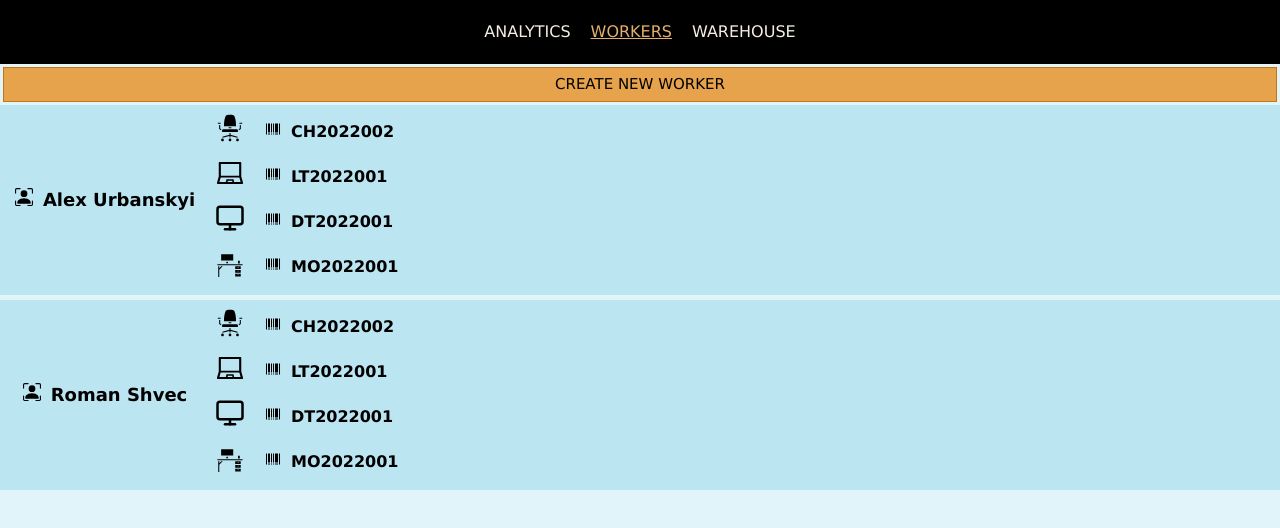
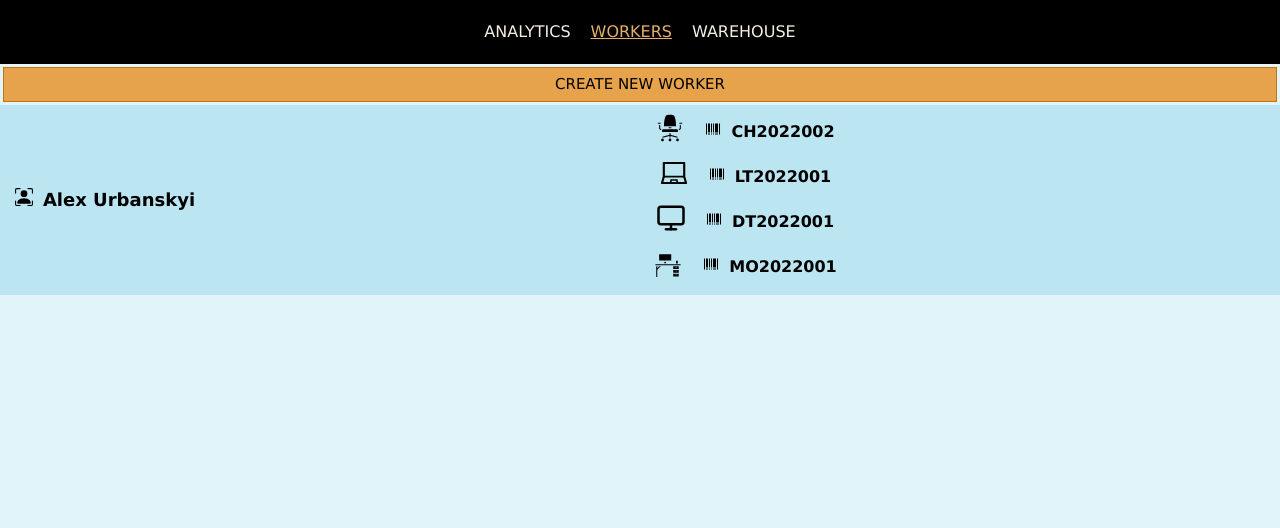
Before and after one commit to alexurbanskyi/accountingworkers, a React (Create React App) app: page /workers in a window 1280 px wide. Shown: the top 528 px of the page. Built offline with nearby package versions, Linux system fonts and the light colour scheme.

Commit message:
add worker

```diff
--- a/src/Pages/Workers/Components/AddWorkers.js
+++ /dev/null
@@ -1,59 +0,0 @@
-import React from "react";
-import { useForm } from "react-hook-form";
-
-function AddWorkers({setShow}) {
-  const {
-    register,
-    handleSubmit,
-    reset,
-    formState: { errors },
-  } = useForm();
-
-  function onSubmit(data) {
-    // const getLocalUser = localStorage.getItem("userList");
-    // let allUser = [];
-    // if (getLocalUser) {
-    //   allUser = [...JSON.parse(getLocalUser)];
-    // }
-
-    // console.log("allUser --->", allUser);
-
-    // const user = {
-    //   firstName: inputFirstRef.current.value,
-    //   lastName: inputLastRef.current.value,
-    //   idCard: inputIdRef.current.value,
-    // };
-    // allUser = [...allUser, user];
-
-    // localStorage.setItem("userList", JSON.stringify(allUser));
-    console.log("DATA --->", data);
-    reset({
-      firstName: "",
-      lastName: "",
-      idCard: "",
-    });
-    setShow(false);
-  }
-
-  return (
-    <div className="addworker-container">
-      <div className="addworker-input-holder">
-        <div className="addworker-input">
-          <input {...register("firstName", { required: true })} />
-          {errors.firstName && <p>This field is required</p>}
-        </div>
-        <div>
-          <input {...register("lastName", { required: true })} />
-          {errors.lastName && <p>This field is required</p>}
-        </div>
-        <div>
-          <input {...register("idCard", { required: true })} />
-          {errors.idCard && <p>This field is required</p>}
-        </div>
-      </div>
-      <button onClick={handleSubmit(onSubmit)}>CLOSE</button>
-    </div>
-  );
-}
-
-export default AddWorkers;
--- /dev/null
+++ b/src/Pages/Workers/Components/AddWorkers/AddWorkers.css
@@ -0,0 +1,16 @@
+.addworker-wrapper {
+  display: flex;
+  flex-direction: column;
+  align-items: center;
+  justify-content: center;
+  min-height: 100vh;
+}
+.addworker-input-wrapper{
+    margin: 10px 0px;
+}
+.error-title{
+    font-family: 'Lucida Sans', 'Lucida Sans Regular', 'Lucida Grande', 'Lucida Sans Unicode', Geneva, Verdana, sans-serif;
+    font-size: 10;
+    color: red;
+    margin-top: 5px;
+}
--- /dev/null
+++ b/src/Pages/Workers/Components/AddWorkers/AddWorkers.js
@@ -0,0 +1,85 @@
+import React from "react";
+import { useForm } from "react-hook-form";
+import Button from "../../../../Elements/Button/Button";
+import "./AddWorkers.css";
+
+function AddWorkers({ setShow }) {
+  const {
+    register,
+    handleSubmit,
+    reset,
+    formState: { errors },
+  } = useForm({
+    defaultValues: { firstName: "", lastName: "", idCard: "" },
+    mode: "onBlur",
+  });
+
+  function onSubmit(data) {
+    // const getLocalUser = localStorage.getItem("userList");
+    // let allUser = [];
+    // if (getLocalUser) {
+    //   allUser = [...JSON.parse(getLocalUser)];
+    // }
+
+    // console.log("allUser --->", allUser);
+
+    // const user = {
+    //   firstName: inputFirstRef.current.value,
+    //   lastName: inputLastRef.current.value,
+    //   idCard: inputIdRef.current.value,
+    // };
+    // allUser = [...allUser, user];
+
+    // localStorage.setItem("userList", JSON.stringify(allUser));
+    console.log("DATA --->", data);
+    reset({
+      firstName: "",
+      lastName: "",
+      idCard: "",
+    });
+    setShow(false);
+  }
+
+  return (
+    <div className="addworker-container">
+      <div className="addworker-wrapper">
+        <div className="addworker-inputs-holder">
+          <div className="addworker-input-wrapper">
+            <input
+              className="input"
+              {...register("firstName", { required: true })}
+            />
+            {errors.firstName && (
+              <p className="error-title">This field is required</p>
+            )}
+          </div>
+          <div className="addworker-input-wrapper">
+            <input {...register("lastName", { required: true })} />
+            {errors.lastName && (
+              <p className="error-title">This field is required</p>
+            )}
+          </div>
+          <div className="addworker-input-wrapper">
+            <input {...register("idCard", { required: true })} />
+            {errors.idCard && (
+              <p className="error-title">This field is required</p>
+            )}
+          </div>
+        </div>
+        <div>
+          <Button onPress={handleSubmit(onSubmit)}>Create</Button>
+          <Button
+            onPress={() => {
+              setShow(false);
+              reset();
+            }}
+          >
+            Cancel
+          </Button>
+        </div>
+      </div>
+    </div>
+  );
+}
+
+export default AddWorkers;
--- a/src/Pages/Workers/Components/ModalScreen.js
+++ /dev/null
@@ -1,5 +0,0 @@
-function ModalScreen({ show, children }) {
-    return <div className={show ? "modal" : "hiden"}>{children}</div>;
-  }
-
-  export default ModalScreen;
--- /dev/null
+++ b/src/Pages/Workers/Components/ModalScreen/ModalScreen.css
@@ -0,0 +1,12 @@
+.modal-screen{
+    position: absolute;
+    top: 0;
+    left: 0;
+    height: 100vh;
+    width: 100%;
+    background-color: antiquewhite;
+
+}
+.hiden-screen{
+    display: none;
+}
--- /dev/null
+++ b/src/Pages/Workers/Components/ModalScreen/ModalScreen.js
@@ -0,0 +1,6 @@
+import './ModalScreen.css'
+function ModalScreen({ show, children }) {
+    return <div className={show ? "modal-screen" : "hiden-screen"}>{children}</div>;
+  }
+
+  export default ModalScreen;
--- a/src/Pages/Workers/Workers.css
+++ b/src/Pages/Workers/Workers.css
@@ -8,6 +8,9 @@
   border: 1px solid rgb(194, 117, 17);
   cursor: pointer;
   text-align: center;
+}
+.worker-create-button:hover{
+  background-color: rgb(194, 117, 17);
 }
 .worker-container {
   display: flex;
@@ -31,6 +34,10 @@
 }
 .worker-items-holder {
   flex-grow: 1;
+  display: flex;
+  flex-direction: column;
+  justify-content: center;
+  align-items: center;
 }
 .worker-item {
   display: flex;
--- a/src/Pages/Workers/Workers.js
+++ b/src/Pages/Workers/Workers.js
@@ -1,7 +1,6 @@
 import React, { useRef, useState } from "react";
-import Button from "../../Elements/Header/Button/Button";
-import AddWorkers from "./Components/AddWorkers";
-import ModalScreen from "./Components/ModalScreen";
+import AddWorkers from "./Components/AddWorkers/AddWorkers";
+import ModalScreen from "./Components/ModalScreen/ModalScreen";
 import { BsPersonBoundingBox } from "react-icons/bs";
 
 import { GiOfficeChair } from "react-icons/gi";
@@ -68,67 +67,15 @@ function Workers() {
               <div className="worker-item-barcode-icon">
                 <AiOutlineBarcode />
               </div>
-              <div className="worker-item-barcode-title">MO2022001</div>
-            </div>
-          </div>
-        </div>
-      </div>
-      <div className="worker-container">
-        <div className="worker-name">
-          <div className="worker-name-icon">
-            <BsPersonBoundingBox />
-          </div>
-          <div className="worker-name-title">Roman Shvec</div>
-        </div>
-        <div className="worker-items-holder">
-          <div className="worker-item">
-            <div className="worker-item-icon">
-              <GiOfficeChair />
-            </div>
-            <div className="worker-item-barcode">
-              <div className="worker-item-barcode-icon">
-                <AiOutlineBarcode />
+              <div className="worker-item-barcode-title">
+                <div>MO2022001</div>
               </div>
-              <div className="worker-item-barcode-title">CH2022002</div>
-            </div>
-          </div>
-          <div className="worker-item">
-            <div className="worker-item-icon">
-              <AiOutlineLaptop />
-            </div>
-            <div className="worker-item-barcode">
-              <div className="worker-item-barcode-icon">
-                <AiOutlineBarcode />
-              </div>
-              <div className="worker-item-barcode-title">LT2022001</div>
-            </div>
-          </div>
-          <div className="worker-item">
-            <div className="worker-item-icon">
-              <FiMonitor />
-            </div>
-            <div className="worker-item-barcode">
-              <div className="worker-item-barcode-icon">
-                <AiOutlineBarcode />
-              </div>
-              <div className="worker-item-barcode-title">DT2022001</div>
-            </div>
-          </div>
-          <div className="worker-item">
-            <div className="worker-item-icon">
-              <GiDesk />
-            </div>
-            <div className="worker-item-barcode">
-              <div className="worker-item-barcode-icon">
-                <AiOutlineBarcode />
-              </div>
-              <div className="worker-item-barcode-title">MO2022001</div>
             </div>
           </div>
         </div>
       </div>
 
-      {/* <Button onPress={() => setShow(true)}>ADD NEW</Button> */}
+
       <ModalScreen show={show}>{<AddWorkers setShow={setShow} />}</ModalScreen>
     </div>
   );
```
Also changed, not shown: src/Elements/Button/Button.css (renamed from src/Elements/Header/Button/Button.css), src/Elements/Button/Button.js (renamed from src/Elements/Header/Button/Button.js).
